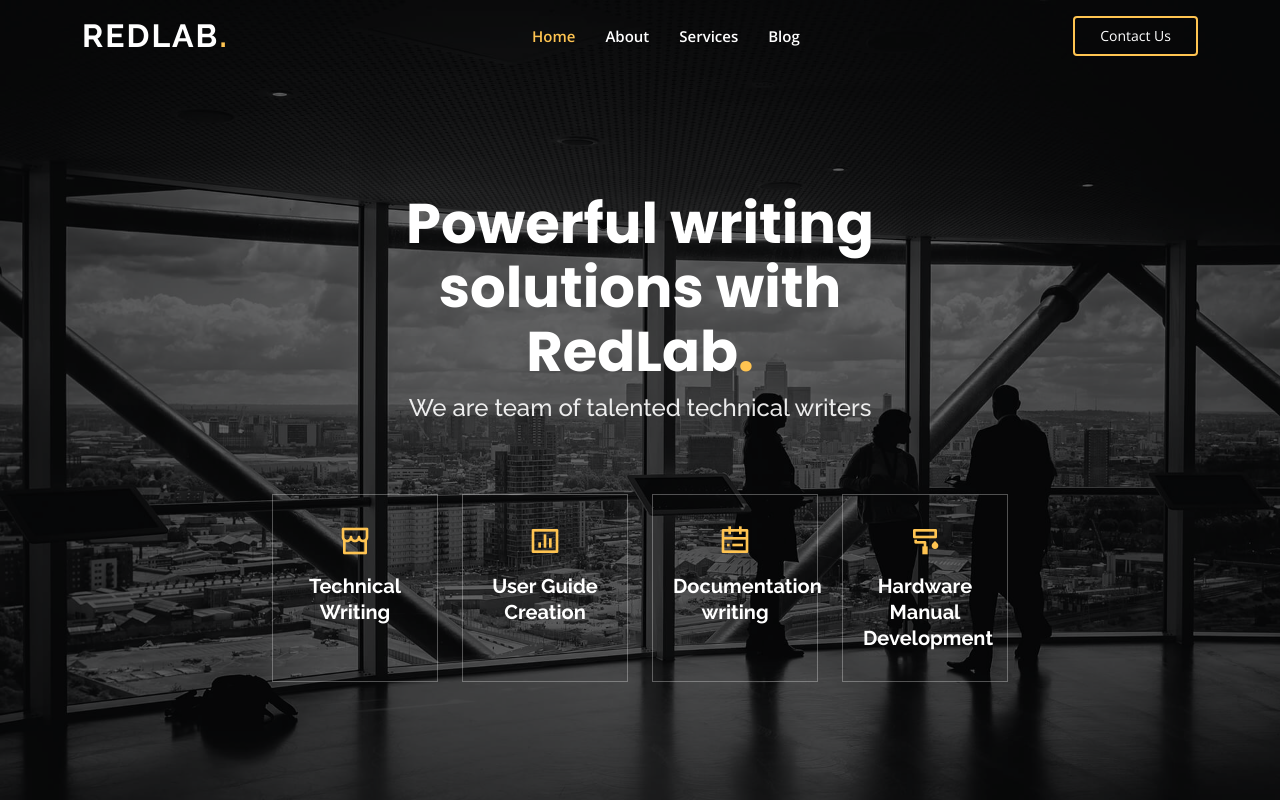
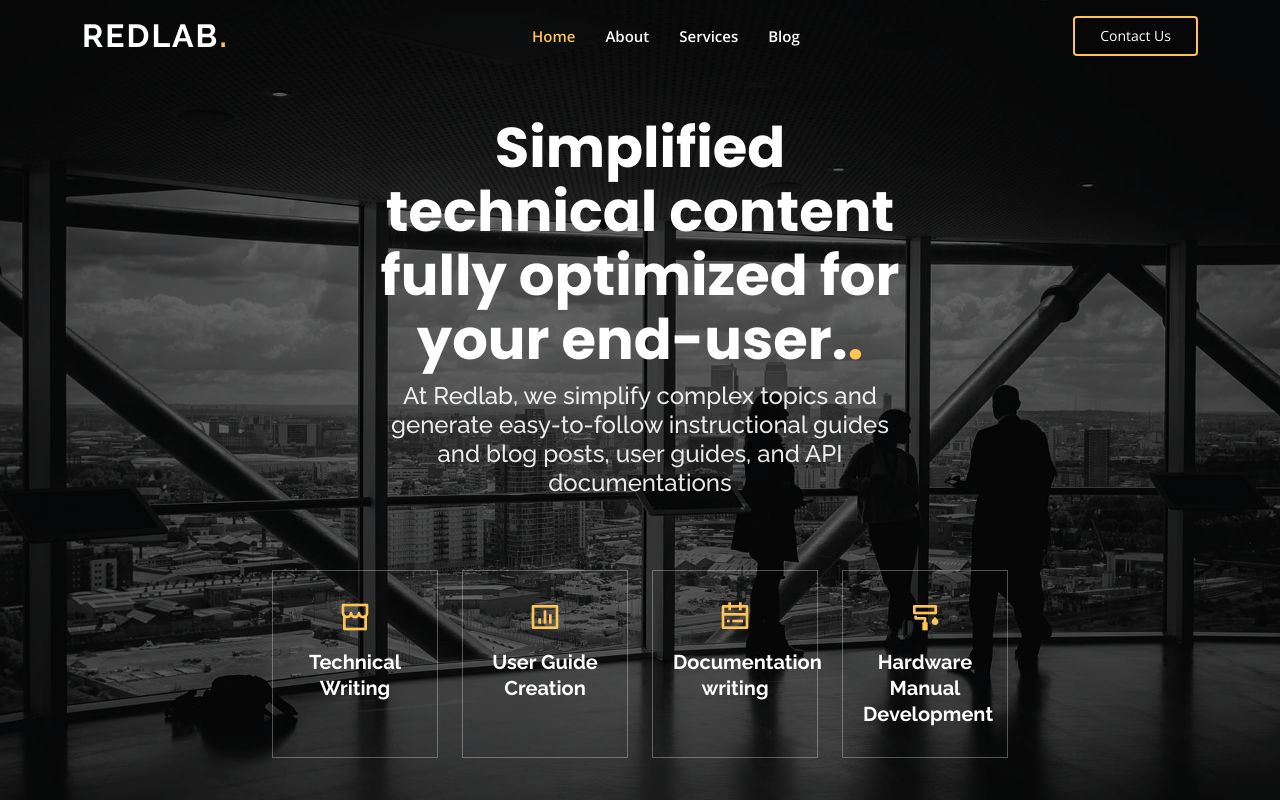
Before and after one commit to EdemGold/redlab-site, a plain HTML site: page index.html in a window 1280 px wide. Shown: the top 800 px of the page. Drawn offline with nearby package versions, Linux system fonts and the light colour scheme.

Commit message:
made edit to index.html

```diff
--- a/index.html
+++ b/index.html
@@ -61,8 +61,8 @@
 
       <div class="row justify-content-center" data-aos="fade-up" data-aos-delay="150">
         <div class="col-xl-6 col-lg-8">
-          <h1>Powerful writing solutions with RedLab<span>.</span></h1>
-          <h2>We are team of talented technical writers</h2>
+          <h1>Simplified technical content fully optimized for your end-user.<span>.</span></h1>
+          <h2>At Redlab, we simplify complex topics and generate easy-to-follow instructional guides and blog posts, user guides, and API documentations</h2>
         </div>
       </div>
 
```
